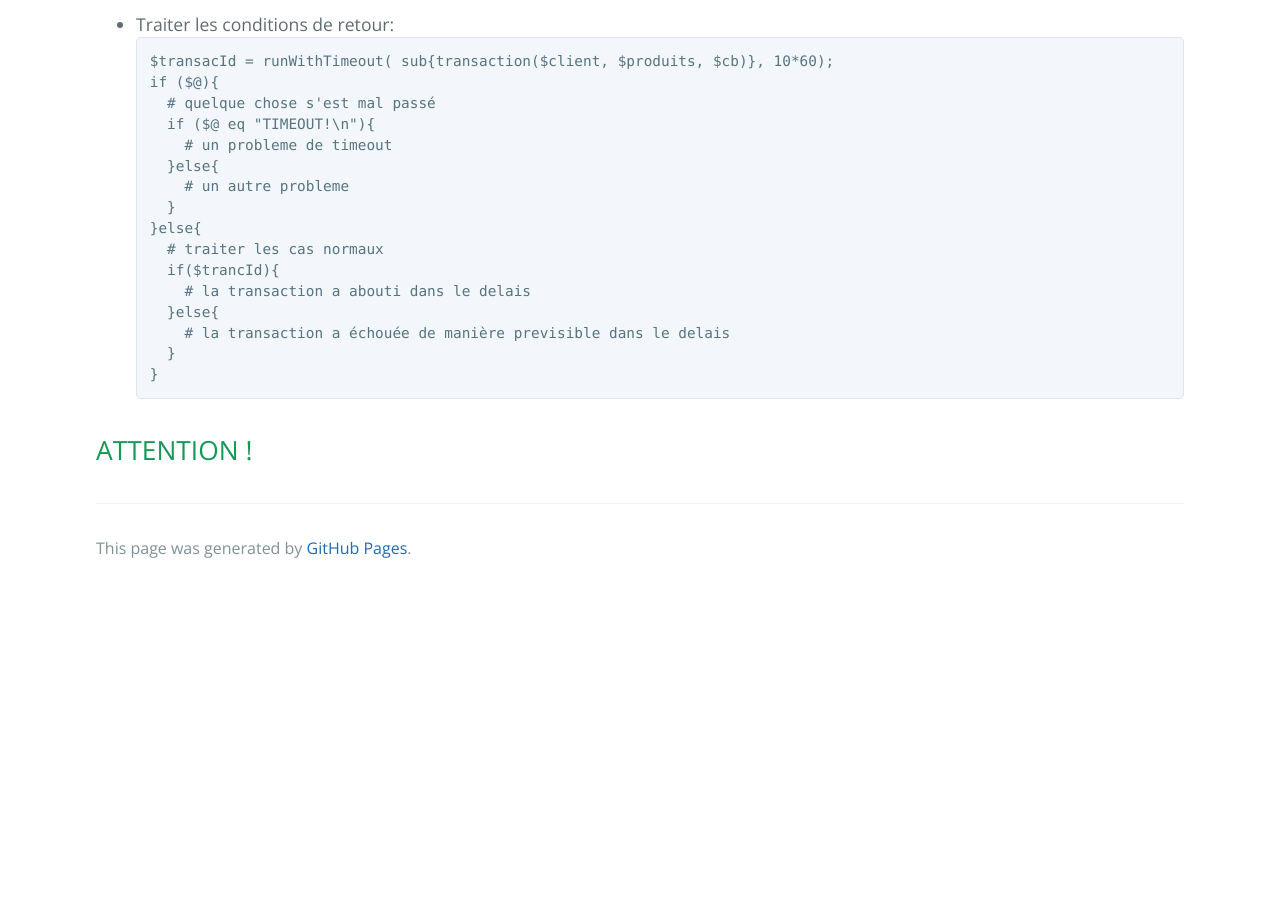
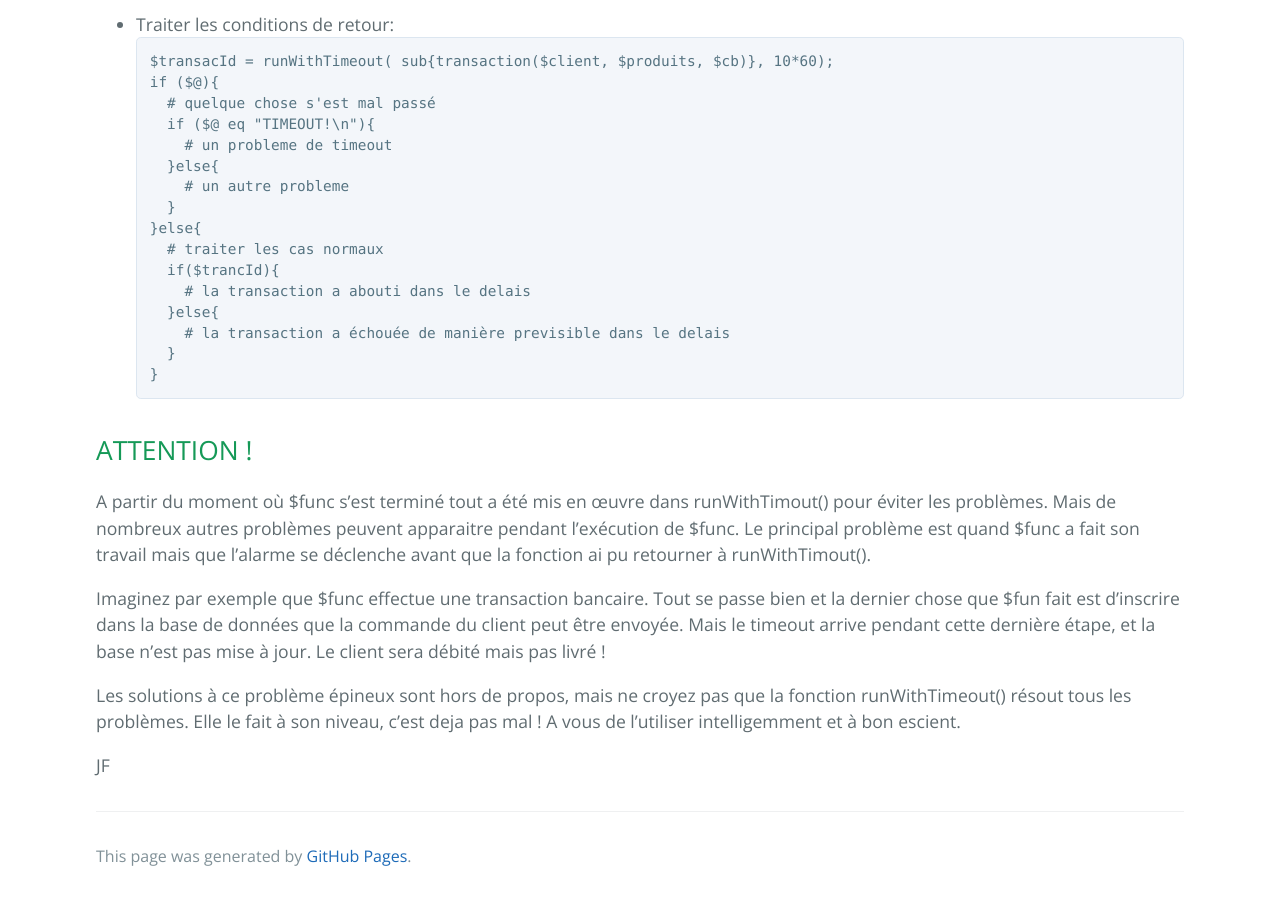
Before and after one commit to deePerl/deeperl.github.io, a Jekyll site: the page built from fr/timeout_alarm_eval_die_ok.md, in a window 1280 px wide and 900 px high, scrolled down 2149 px. Built offline with Jekyll 4.4.1, drawn with Linux system fonts in a browser that asks for light colours; our own code applies the rules of GitHub Pages for plain Markdown files; before the commit the page ends 2741 px from its top, so only the background shows below that.

Commit message:
Update timeout_alarm_eval_die_ok.md

````diff
--- a/fr/timeout_alarm_eval_die_ok.md
+++ b/fr/timeout_alarm_eval_die_ok.md
@@ -87,3 +87,11 @@ Dans cette seconde partie je vous propose une version correcte et générale de
   ```
 
 ## ATTENTION !
+
+A partir du moment où $func s’est terminé tout a été mis en œuvre dans runWithTimout() pour éviter les problèmes. Mais de nombreux autres problèmes peuvent apparaitre pendant l’exécution de $func. Le principal problème est quand $func a fait son travail mais que l’alarme se déclenche avant que la fonction ai pu retourner à runWithTimout().
+
+Imaginez par exemple que $func effectue une transaction bancaire. Tout se passe bien et la dernier chose que $fun fait est d’inscrire dans la base de données que la commande du client peut être envoyée. Mais le timeout arrive pendant cette dernière étape, et la base n’est pas mise à jour. Le client sera débité mais pas livré !
+
+Les solutions à ce problème épineux sont hors de propos, mais ne croyez pas que la fonction runWithTimeout() résout tous les problèmes. Elle le fait à son niveau, c'est deja pas mal ! A vous de l'utiliser intelligemment et à bon escient.
+
+JF
````
